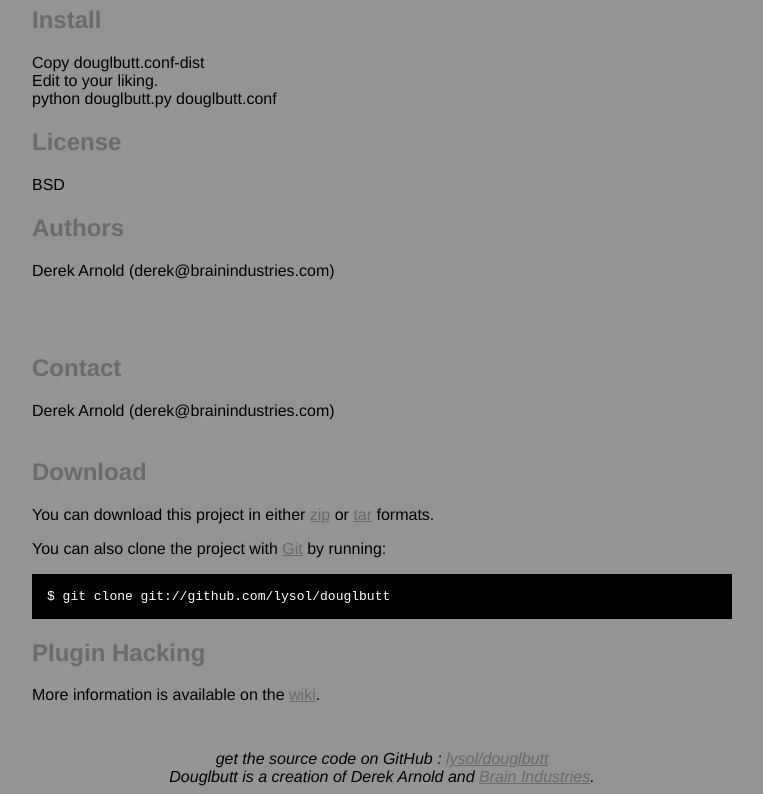
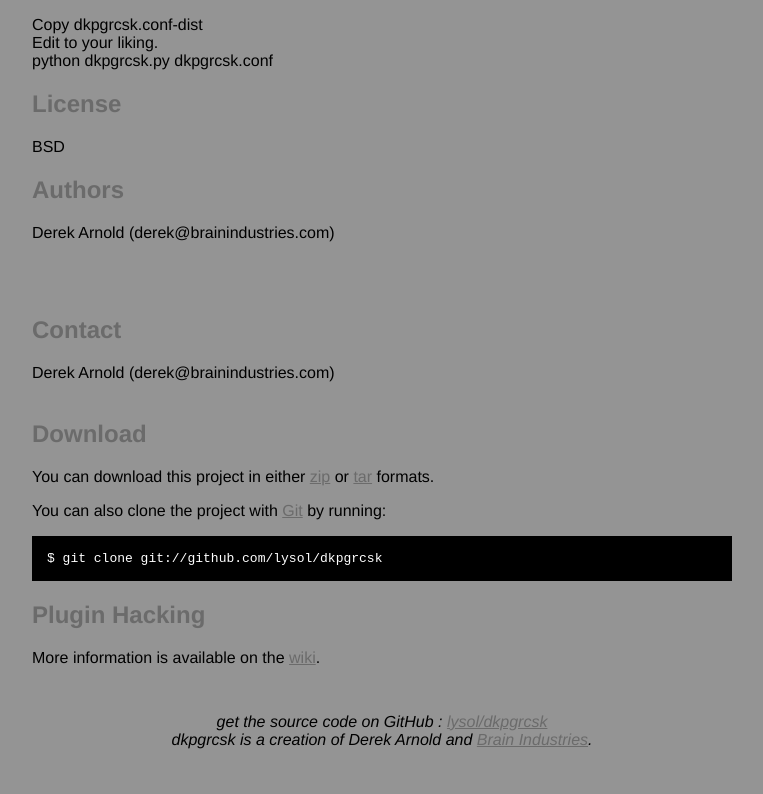
Before and after one commit to lysol/dkpgrcsk, a plain HTML site: page index.html in a window 1280 px wide. Shown: the part 364-1158 px from the top of the page, without its empty margins (258-1021 px from the left). After the commit the page ends 1121 px from the top, so only its background shows below. Drawn offline with Linux system fonts and the light colour scheme.

Commit message:
Name change

```diff
--- a/index.html
+++ b/index.html
@@ -5,7 +5,7 @@
 <head>
 	<meta http-equiv="Content-Type" content="text/html; charset=utf-8"/>
 
-	<title>lysol/douglbutt @ GitHub</title>
+	<title>lysol/dkpgrcsk @ GitHub</title>
 
 	<style type="text/css">
 		body {
@@ -34,25 +34,23 @@
 </head>
 
 <body>
-  <a href="http://github.com/lysol/douglbutt"><img style="position: absolute; top: 0; right: 0; border: 0;" src="http://s3.amazonaws.com/github/ribbons/forkme_right_darkblue_121621.png" alt="Fork me on GitHub" /></a>
+  <a href="http://github.com/lysol/dkpgrcsk"><img style="position: absolute; top: 0; right: 0; border: 0;" src="http://s3.amazonaws.com/github/ribbons/forkme_right_darkblue_121621.png" alt="Fork me on GitHub" /></a>
 
   <div id="container">
 
     <div class="download">
-      <a href="http://github.com/lysol/douglbutt/zipball/master">
+      <a href="http://github.com/lysol/dkpgrcsk/zipball/master">
         <img border="0" width="90" src="http://github.com/images/modules/download/zip.png"></a>
-      <a href="http://github.com/lysol/douglbutt/tarball/master">
+      <a href="http://github.com/lysol/dkpgrcsk/tarball/master">
         <img border="0" width="90" src="http://github.com/images/modules/download/tar.png"></a>
     </div>
 
-    <h1><a href="http://github.com/lysol/douglbutt">douglbutt</a>
+    <h1><a href="http://github.com/lysol/dkpgrcsk">dkpgrcsk</a>
       <span class="small">by <a href="http://github.com/lysol">lysol</a></span></h1>
 
     <div class="description">
       IRC bot written in Python, using irclib
     </div>
-
-    <p>Douglbutt is the bot that runs in #mefi on irc.slashnet.org and posts to Twitter as @douglbutt.</p>
 
     <h2>Dependencies</h2>
 <p>pymblr<br />
@@ -63,11 +61,11 @@ elementtree<br />
 
 mechanize</p>
 <h2>Install</h2>
-<p>Copy douglbutt.conf-dist<br />
+<p>Copy dkpgrcsk.conf-dist<br />
 
 Edit to your liking.<br />
 
-python douglbutt.py douglbutt.conf</p>
+python dkpgrcsk.py dkpgrcsk.conf</p>
 <h2>License</h2>
 <p>BSD</p>
 <h2>Authors</h2>
@@ -82,22 +80,22 @@ python douglbutt.py douglbutt.conf</p>
     <h2>Download</h2>
     <p>
       You can download this project in either
-      <a href="http://github.com/lysol/douglbutt/zipball/master">zip</a> or
-      <a href="http://github.com/lysol/douglbutt/tarball/master">tar</a> formats.
+      <a href="http://github.com/lysol/dkpgrcsk/zipball/master">zip</a> or
+      <a href="http://github.com/lysol/dkpgrcsk/tarball/master">tar</a> formats.
     </p>
     <p>You can also clone the project with <a href="http://git-scm.com">Git</a>
       by running:
-      <pre>$ git clone git://github.com/lysol/douglbutt</pre>
+      <pre>$ git clone git://github.com/lysol/dkpgrcsk</pre>
     </p>
 
     <h2>Plugin Hacking</h2>
     <p>
-      More information is available on the <a href="http://github.com/lysol/douglbutt/wiki">wiki</a>.
+      More information is available on the <a href="http://github.com/lysol/dkpgrcsk/wiki">wiki</a>.
     </p>
 
     <div class="footer">
-      get the source code on GitHub : <a href="http://github.com/lysol/douglbutt">lysol/douglbutt</a><br />
-      Douglbutt is a creation of Derek Arnold and <a href="http://brainindustries.com">Brain Industries</a>.
+      get the source code on GitHub : <a href="http://github.com/lysol/dkpgrcsk">lysol/dkpgrcsk</a><br />
+      dkpgrcsk is a creation of Derek Arnold and <a href="http://brainindustries.com">Brain Industries</a>.
     </div>
 
   </div>
```
